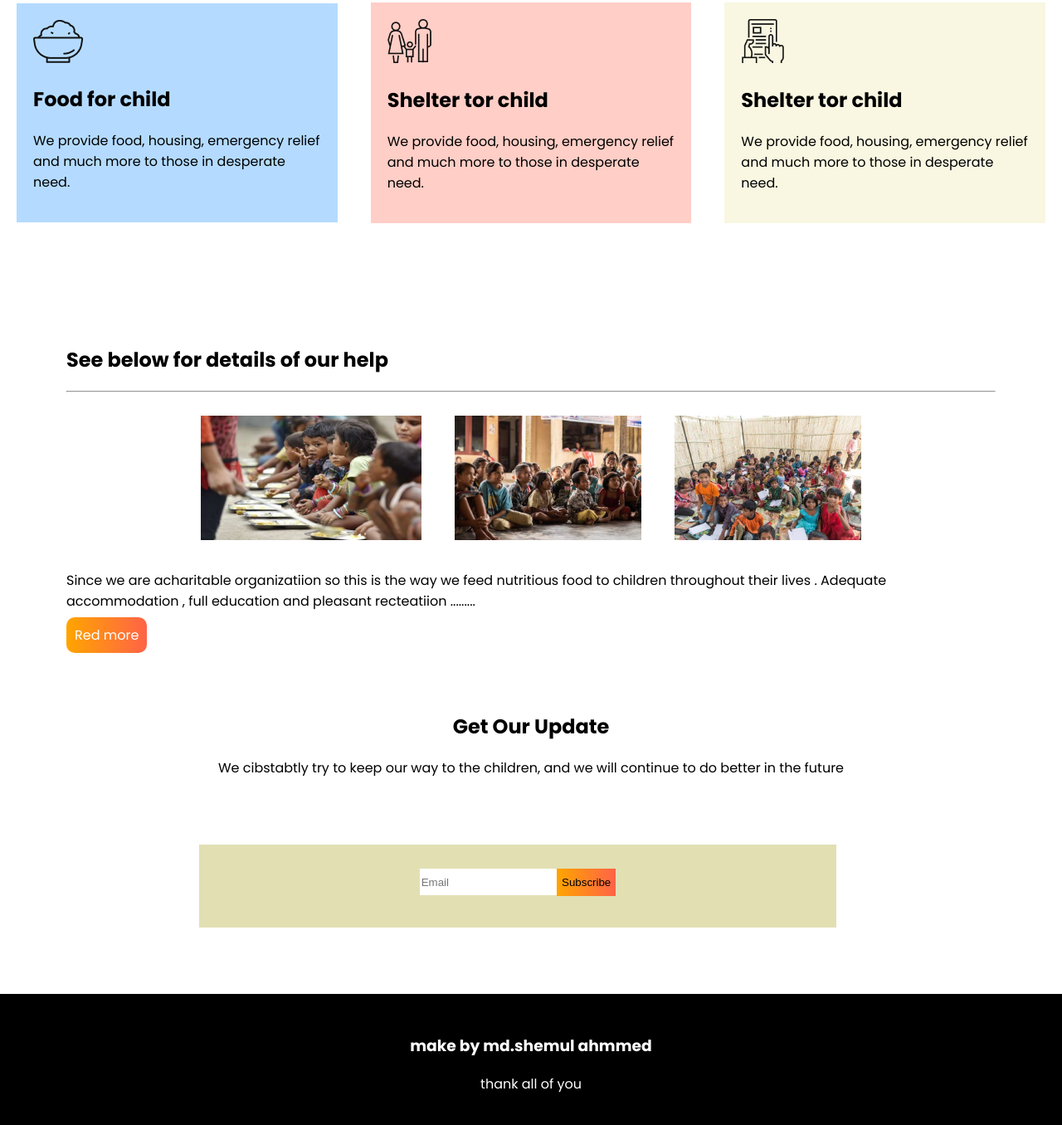
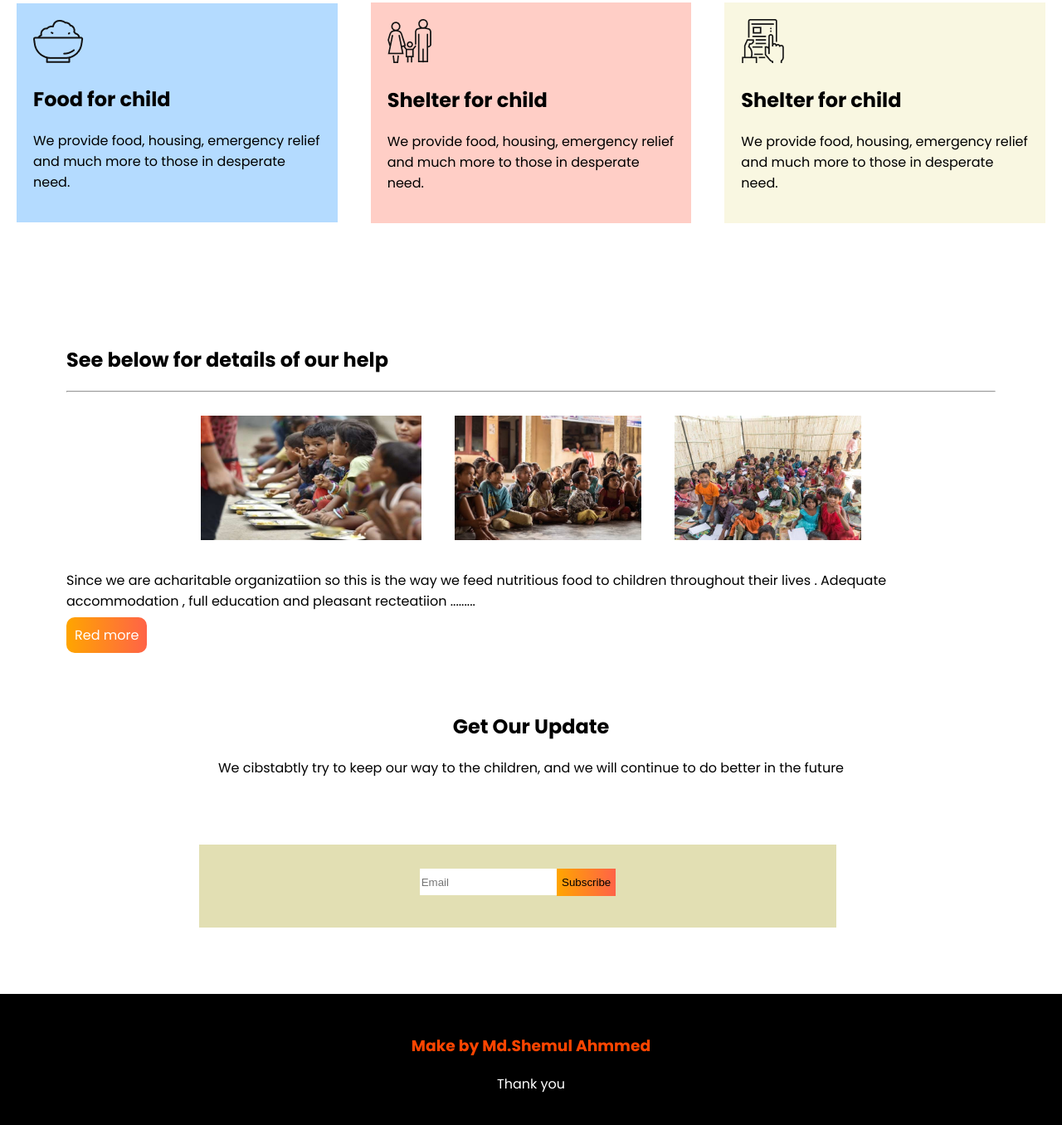
Before and after one commit to ahmmed66/first-assgnment, a plain HTML site: page index.html in a window 1280 px wide. Shown: the part 1230-2586 px from the top of the page at 83% size. Drawn offline with Linux system fonts and the light colour scheme.

Commit message:
my first assignment

```diff
--- a/index.html
+++ b/index.html
@@ -59,12 +59,12 @@
             </div>
             <div id="shlter-child" class="child">
                 <img src="donate-today-main/icons/shelter.png">
-                <h2>Shelter tor child</h2>
+                <h2>Shelter for child</h2>
                 <p>We provide food, housing, emergency relief and much more to those in desperate need.</p>
             </div>
             <div id="education-child" class="child">
                 <img src="donate-today-main/icons/Frame-1.png">
-                <h2>Shelter tor child</h2>
+                <h2>Shelter for child</h2>
                 <p>We provide food, housing, emergency relief and much more to those in desperate need.</p>
             </div>
         </div>
@@ -101,8 +101,8 @@
     <!--================optional side end==============-->
     <!--==============Footer================ -->
     <footer>
-        <h3>make by md.shemul ahmmed</h3>
-        <p>thank all of you</p>
+        <h3>Make by Md.Shemul Ahmmed</h3>
+        <p>Thank you </p>
     </footer>
     <!--==============Footer end================ -->
 </body>
--- a/style.css
+++ b/style.css
@@ -181,4 +181,8 @@ footer {
     padding: 30px;
 }
 
+footer h3 {
+    color: orangered;
+}
+
 /*----------=========footer end========--------*/
```
